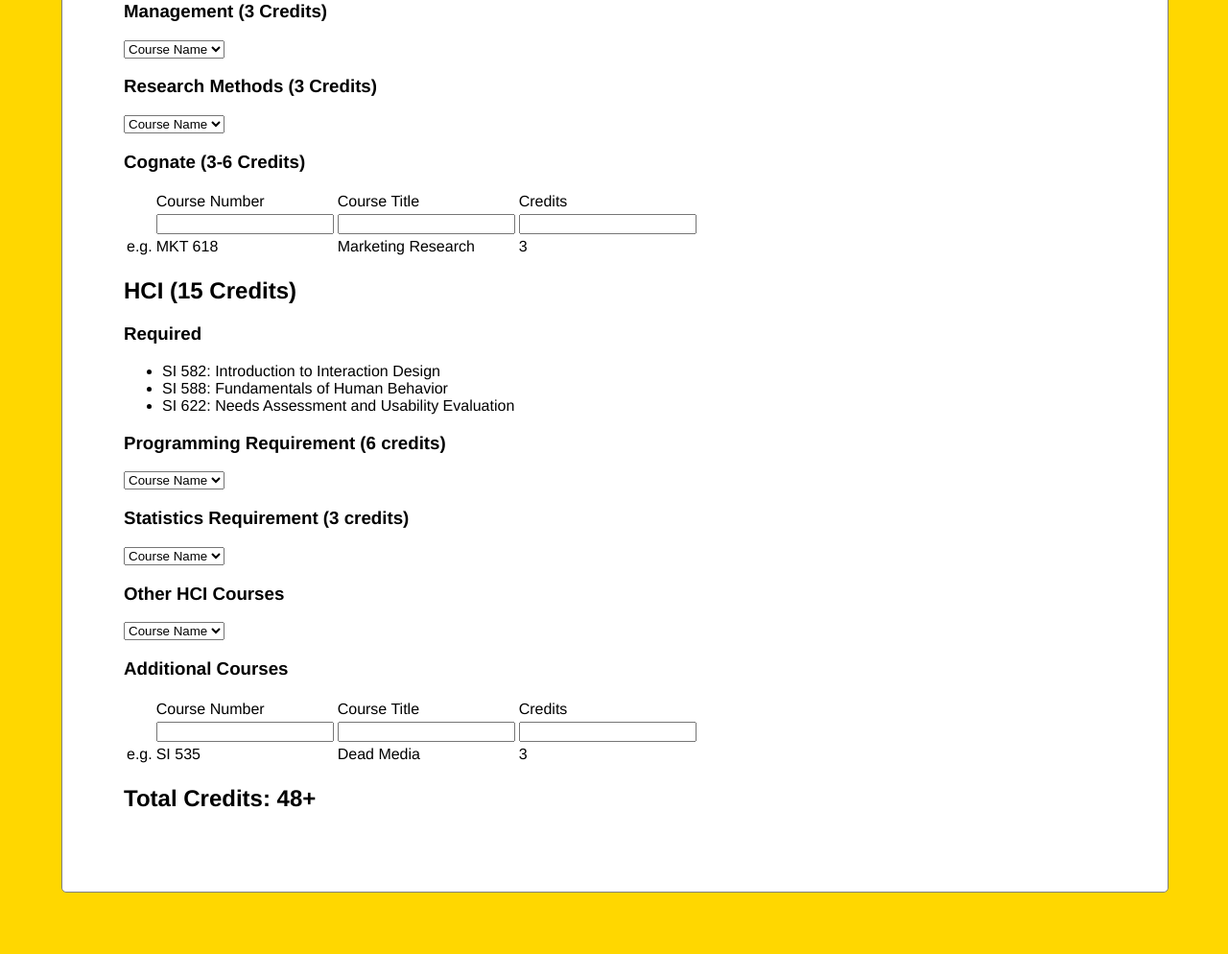
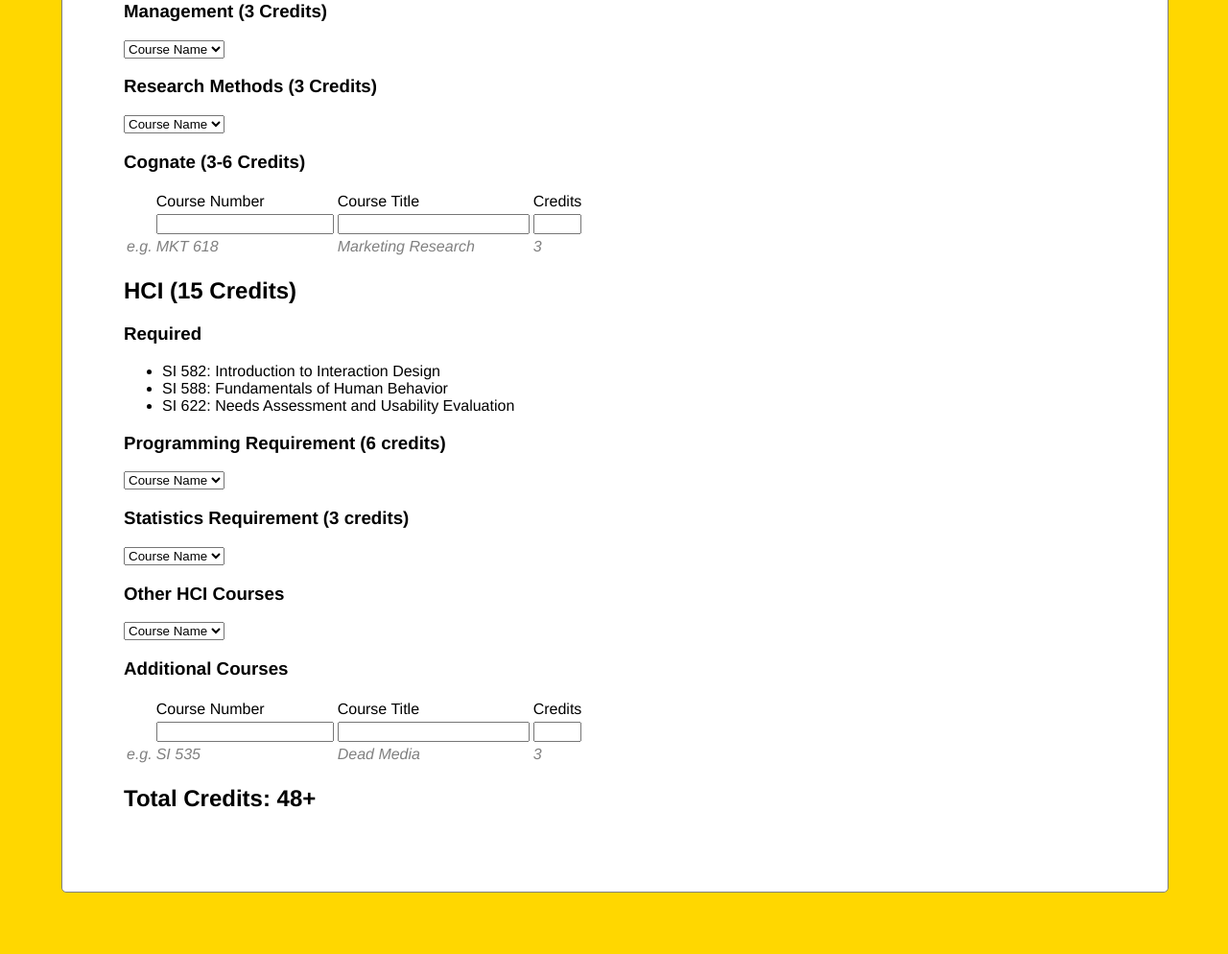
Before and after one commit to misoks/iTAPS-That, a PHP site: page /si664/ in a window 1280 px wide. Shown: the part 348-1342 px from the top of the page at 96% size. Run offline with PHP 8.4, Linux system fonts and the light colour scheme.

Commit message:
class name fix

```diff
--- a/index.php
+++ b/index.php
@@ -40,7 +40,7 @@
             <td>&nbsp;</td>
             <td><input type="text" class="course-prefix" name="cognate_prefix"></td>
             <td><input type="text" class="course-title" name="cognate_coursetitle"></td>
-            <td><input type="text" class="course_credits" name="cognate_credits"></td>
+            <td><input type="text" class="course-credits" name="cognate_credits"></td>
         </tr>
         <tr class="caption">
             <td>e.g.</td>
@@ -80,7 +80,7 @@
             <td>&nbsp;</td>
             <td><input type="text" class="course-prefix" name="addtnl_prefix"></td>
             <td><input type="text" class="course-title" name="addtnl_coursetitle"></td>
-            <td><input type="text" class="course_credits" name="addtnl_credits"></td>
+            <td><input type="text" class="course-credits" name="addtnl_credits"></td>
         </tr>
         <tr class="caption">
             <td>e.g.</td>
--- a/style.css
+++ b/style.css
@@ -15,3 +15,16 @@ body {
 h1 {
     color: darkblue;
 }
+
+.caption {
+    font-style: italic;
+    color: gray;
+}
+
+.course-title {
+    width: 200px;
+}
+
+.course-credits {
+    width: 50px;
+}
```
